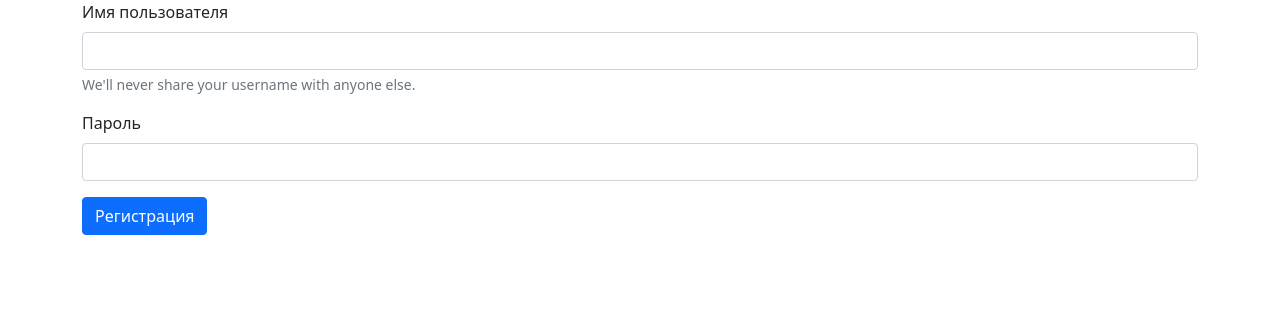
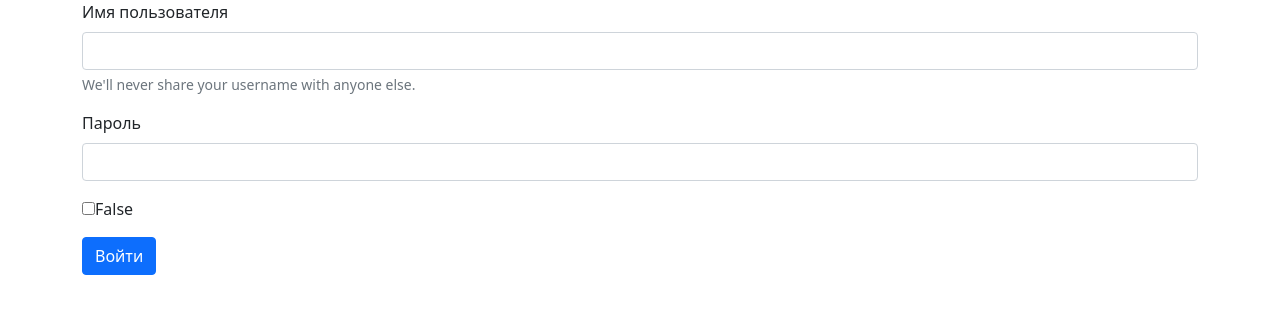
Before and after one commit to 100ballovby/RegistrationLoginProject, a Flask app: page /login in a window 1280 px wide. Shown: the part 56-370 px from the top of the page. Run offline with Flask 2, Linux system fonts and the light colour scheme.

Commit message:
Regormatting login

```diff
--- a/templates/login.html
+++ b/templates/login.html
@@ -12,7 +12,10 @@
             <label class="form-label">{{ form.password.label }}</label>
             {{ form.password(class="form-control") }}
         </div>
-        <button type="submit" class="btn btn-primary">Регистрация</button>
+        <div class="mb-3">
+            {{ form.rememberMe() }}{{ form.rememberMe.data }}
+        </div>
+        {{ form.submit(class="btn btn-primary") }}
     </form>
 
 {% endblock %}
```
